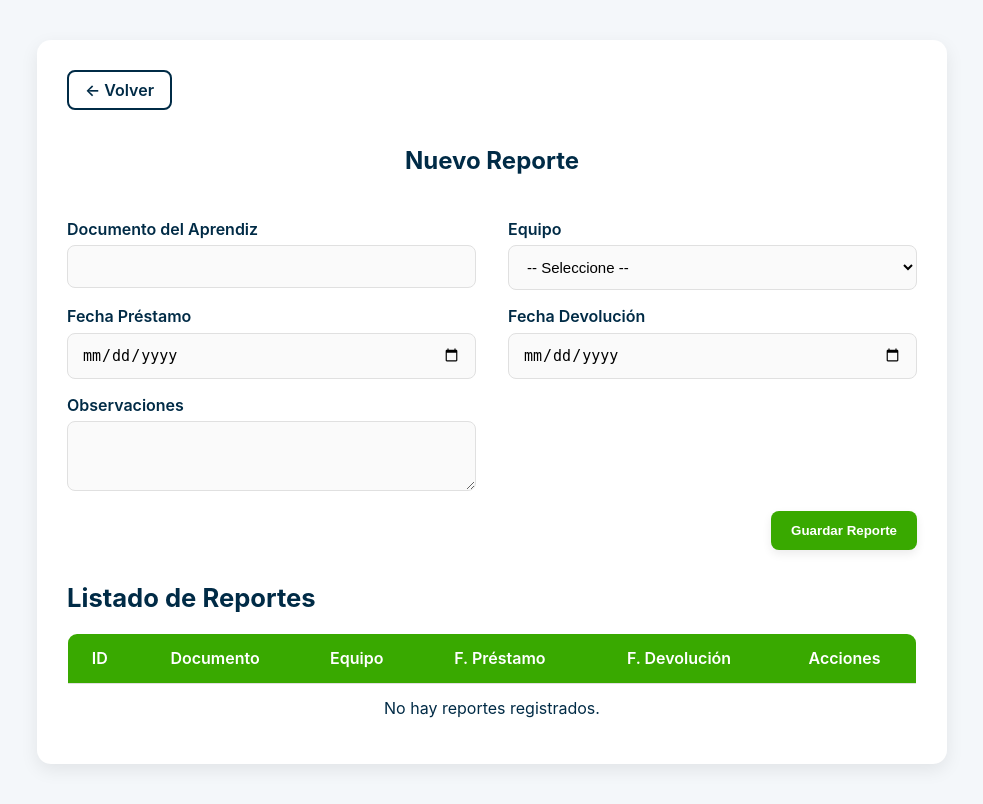
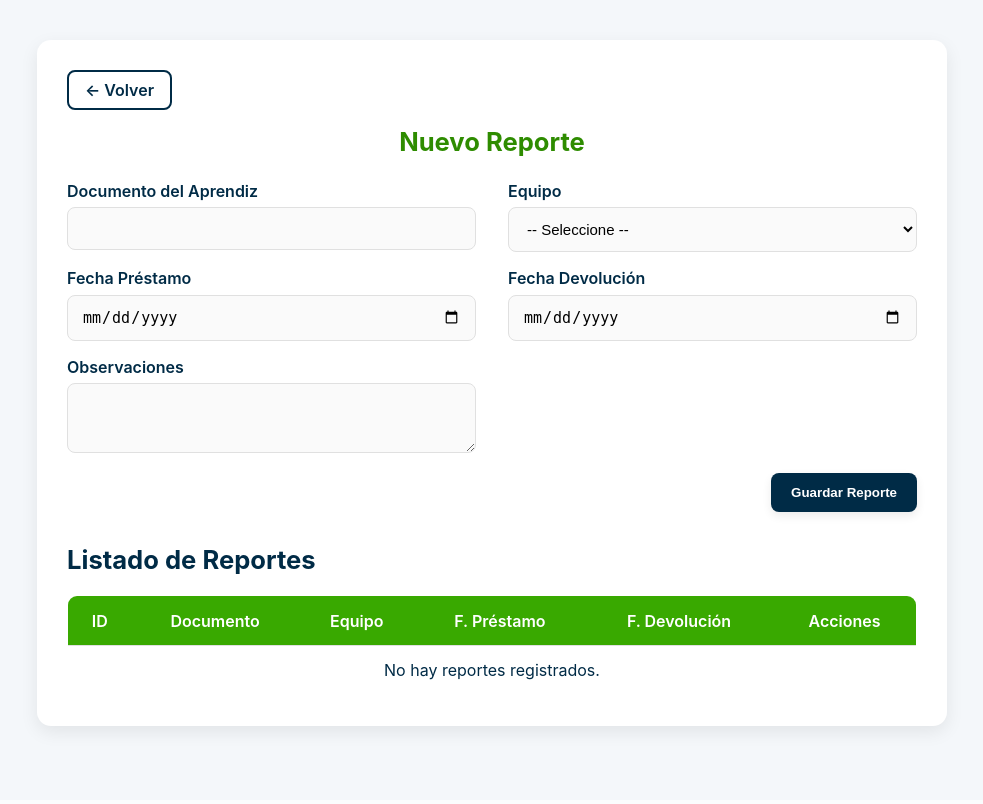
Before and after one commit to G1lber/Paz-y-Salvo, a Django app: page /equiposalmacen/ in a window 1280 px wide. Shown: the whole page, without its empty margins (148-1131 px from the left). After the commit the page ends 737 px from the top, so only its background shows below. Run offline with Django 5.2, Linux system fonts and the light colour scheme.

Commit message:
Update prestar equipos

```diff
--- a/pazysalvo/mainapp/static/css/prestar-equipos.css
+++ b/pazysalvo/mainapp/static/css/prestar-equipos.css
@@ -37,7 +37,7 @@ body {
   gap: 16px;
 }
 
-.barra-superior h1 {
+.barra-superior h2 {
   font-size: 1.6rem;
   color: var(--color-secundario);
   font-weight: 600;
@@ -125,7 +125,7 @@ textarea {
 }
 
 .btn-submit {
-  background: var(--color-principal);
+  background: var(--color-azul);
   color: var(--color-blanco);
   padding: 12px 20px;
   border: none;
```
